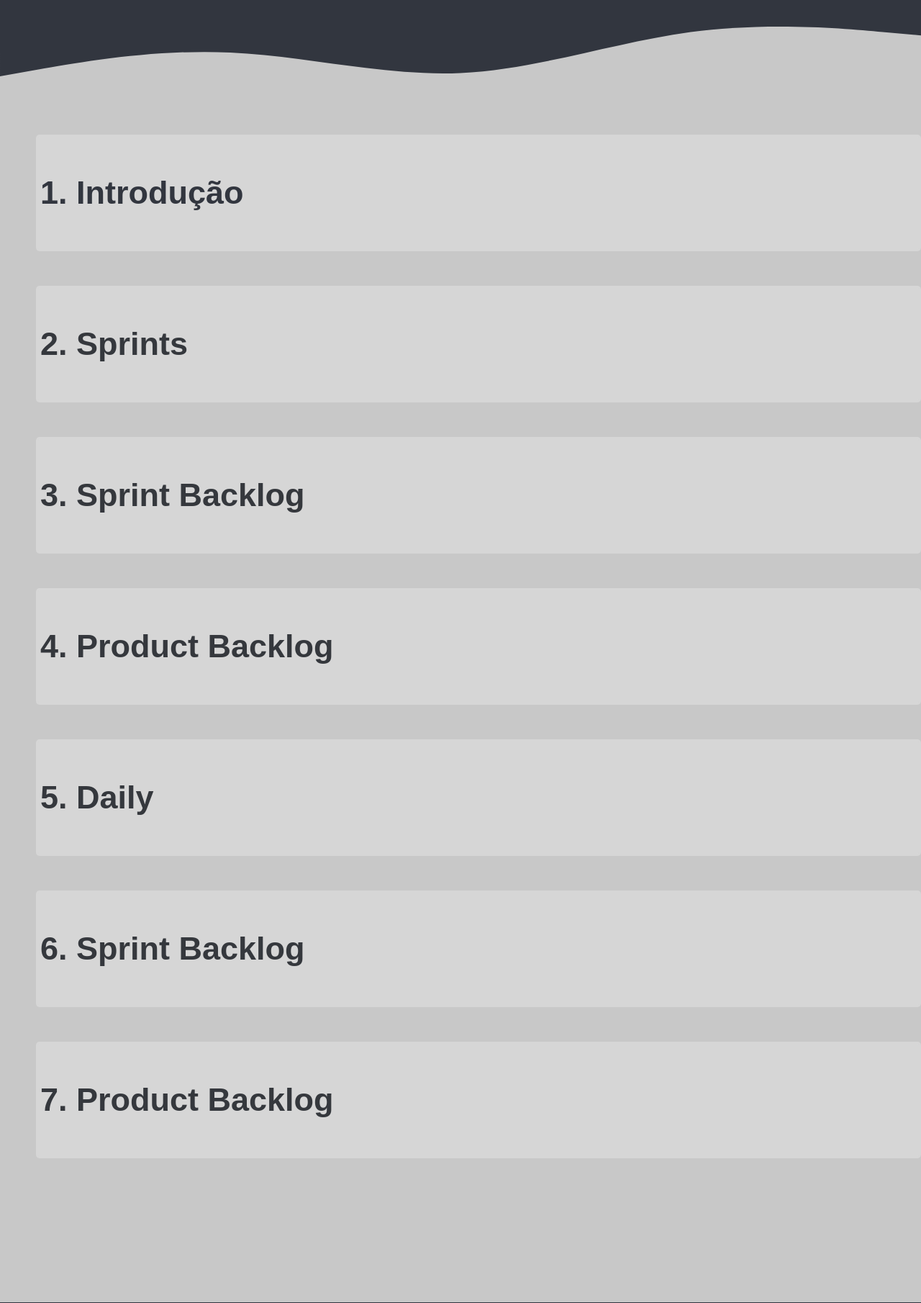
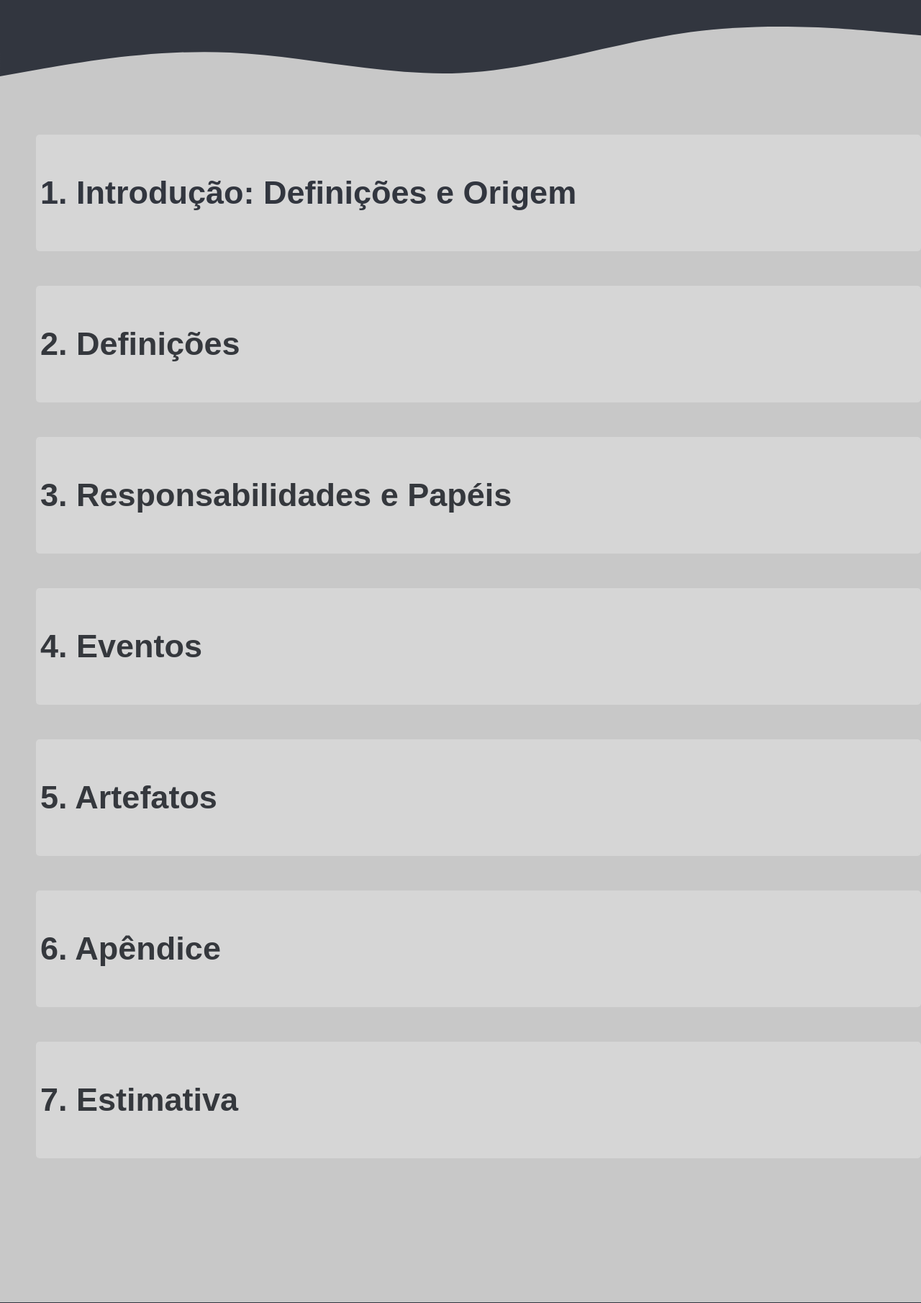
Before and after one commit to equipeAdalove/API-SEMESTRE1, a Flask app: page /modulos in a window 1280 px wide. Shown: the part 600-2410 px from the top of the page at 72% size. Run offline with Flask 3, Linux system fonts and the light colour scheme; lists and menus that the app fills with data are empty; some web fonts are replaced.

Commit message:
Modificações em Módulos

```diff
--- a/Flask/app/templates/modulos.html
+++ b/Flask/app/templates/modulos.html
@@ -117,36 +117,36 @@
     <!-- Capítulos -->
     <table>
     <tr>
-        <th width="1400px" height="150" style="text-align:left; font-size: 45px;"><a href="/mod_1"> 1. Introdução</a></th>
+        <th width="1400px" height="150" style="text-align:left; font-size: 45px;"><a href="/app/templates/mod_1.html"> 1. Introdução: Definições e Origem</a></th>
     </tr>
     </table>
     <table>
     <tr>
-        <th width="1400px" height="150" style="text-align:left; font-size: 45px;"> 2. Sprints</a></th>
+        <th width="1400px" height="150" style="text-align:left; font-size: 45px;"> 2. Definições</a></th>
     </tr>
     </table>
     <table>
     <tr>
-        <th width="1400px" height="150" style="text-align:left; font-size: 45px;">3. Sprint Backlog</th>
+        <th width="1400px" height="150" style="text-align:left; font-size: 45px;">3. Responsabilidades e Papéis</th>
     </tr>
     </table>
     <table>
     <tr>
-        <th width="1400px" height="150"style="text-align:left; font-size: 45px;"> 4. Product Backlog</th>
+        <th width="1400px" height="150"style="text-align:left; font-size: 45px;"> 4. Eventos</th>
     </tr>
     </table>
     <table>
     <tr>
-        <th width="1400px" height="150"style="text-align:left; font-size: 45px;">5. Daily</th>
+        <th width="1400px" height="150"style="text-align:left; font-size: 45px;">5. Artefatos</th>
     </tr>
     <table>
         <tr>
-            <th width="1400px" height="150" style="text-align:left; font-size: 45px;">6. Sprint Backlog</th>
+            <th width="1400px" height="150" style="text-align:left; font-size: 45px;">6. Apêndice</th>
         </tr>
         </table>
         <table>
         <tr>
-            <th width="1400px" height="150"style="text-align:left; font-size: 45px;"> 7. Product Backlog</th>
+            <th width="1400px" height="150"style="text-align:left; font-size: 45px;"> 7. Estimativa</th>
         </tr>
         </table>
     </table>
```
